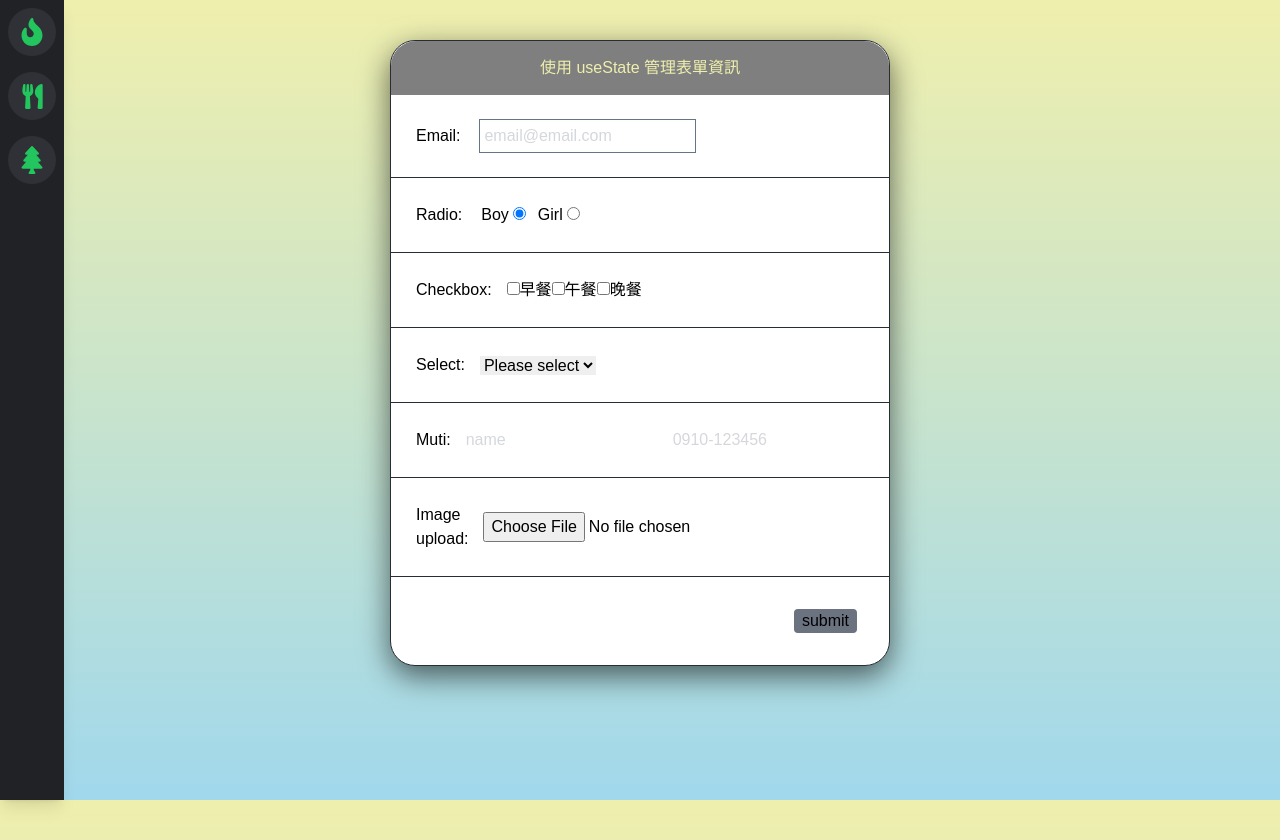
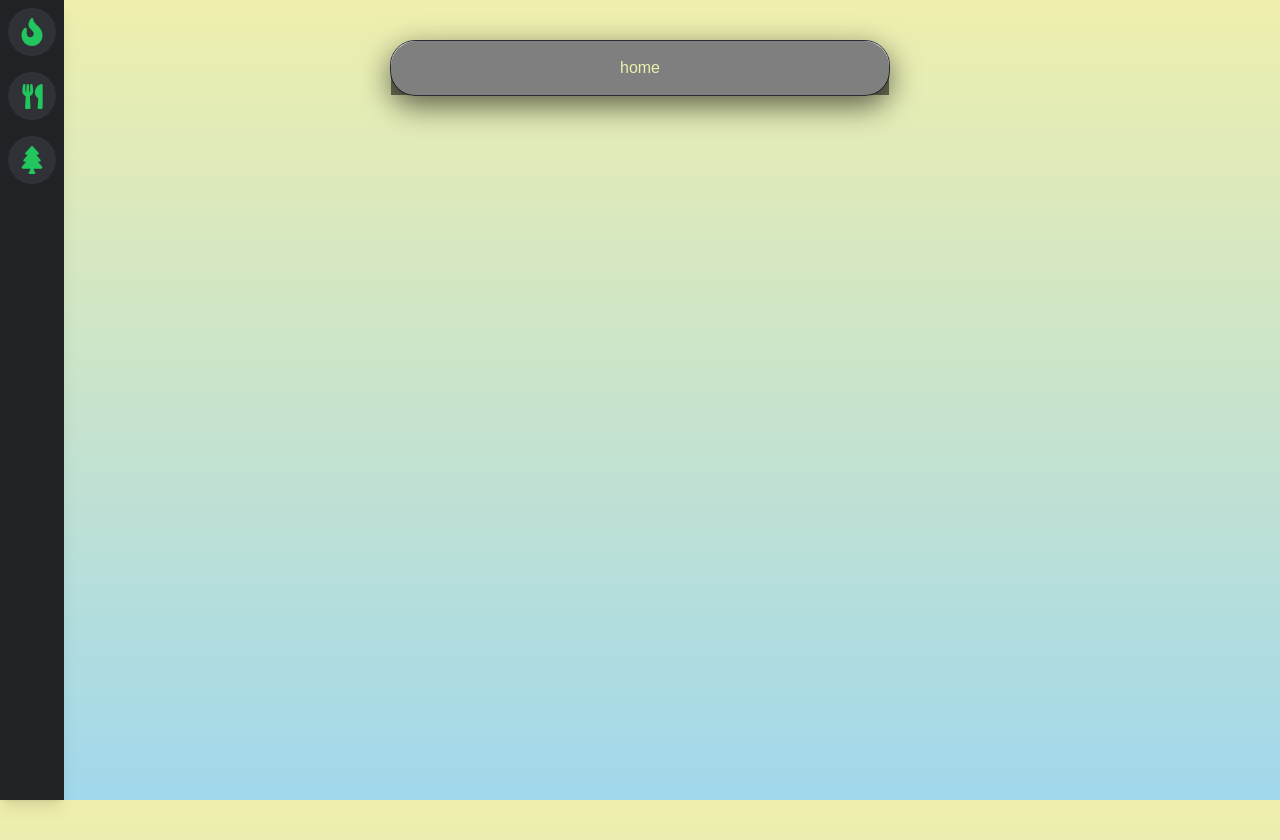
Before and after one commit to VanessaLin9/Practice-Form, a React (Create React App) app: page / in a window 1280 px wide. Built offline with nearby package versions, Linux system fonts and the light colour scheme.

Commit message:
feat: name input validation

```diff
--- a/src/App.js
+++ b/src/App.js
@@ -1,8 +1,9 @@
+import Home from './components/Home';
 import Input from './components/Input';
-import Sec from './components/Sec'
-import SideBar from './components/Sidebar'
-import Show from './components/Show'
-import {HashRouter, Routes, Route, Navigate} from 'react-router-dom'
+import Sec from './components/Sec';
+import SideBar from './components/Sidebar';
+import Show from './components/Show';
+import {HashRouter, Routes, Route, Navigate} from 'react-router-dom';
 
 
 function App() {
@@ -11,7 +12,7 @@ function App() {
     <section className='App'>
       <SideBar/>
       <Routes>
-        <Route path='/' element={<Input />}/>
+        <Route path='/' element={<Home />}/>
         <Route path='/page1' element={<Input />}/>
         <Route path='/page2' element={<Sec />}/>
         <Route path='/page1/show' element={<Show />}/>
--- /dev/null
+++ b/src/components/Home/index.jsx
@@ -0,0 +1,9 @@
+const Home = () => {
+  return (
+    <div className="container">
+      <div className='title'>home</div>
+    </div>
+  )
+}
+
+export default Home;
--- a/src/components/Input/index.jsx
+++ b/src/components/Input/index.jsx
@@ -1,7 +1,7 @@
 import { useState } from 'react';
 // import { Link } from 'react-router-dom'
 import InputMask from 'react-input-mask';
-import { emailValidate, phoneValidate } from '../../helper';
+import { emailValidate, phoneValidate, inputValidate } from '../../helper';
 import { useNavigate } from 'react-router-dom';
 
 const eatSomething = [{label:'早餐', finish:false}, {label:'午餐', finish:false}, {label:'晚餐', finish:false}]
@@ -31,8 +31,9 @@ function atChange(e) {
 
   if (name === 'feed') {
   const index = e.target.dataset.index;
-  const newArr = state.feed.concat()
-  newArr[index].finish = !newArr[index].finish
+  const newArr = state.feed.concat();
+  newArr[index].finish = !newArr[index].finish;
+
   setState((pre) => {
     return {
       ...pre,
@@ -44,6 +45,14 @@ function atChange(e) {
       return {
         ...pre,
         email: value}})
+  } else if (name === 'name'){
+    // 危險符號輸入檢查
+    let validateName = value.replace(inputValidate, '')
+    setState((pre) => {
+      return {
+        ...pre,
+        name: validateName
+      }})
   } else {
      setState((pre) => {
       return {
@@ -54,7 +63,7 @@ function atChange(e) {
 
 // validation
 function atCheckValidation(name, value){
-  // email
+  // email validation
   if(name === 'email'){
     const result = emailValidate.test(value)
     if(!value.trim()){
@@ -77,8 +86,7 @@ function atCheckValidation(name, value){
       }})
     }
   }
-
-  // name
+  // name validation
   if(name === 'name'){
     if(!value.trim()){
       setValidate((pre) => {
@@ -94,7 +102,7 @@ function atCheckValidation(name, value){
       }})
     }
   }
-  // phone
+  // phone validation
   if(name === 'phone'){
     const result = phoneValidate.test(value)
     if(!result){
@@ -111,7 +119,7 @@ function atCheckValidation(name, value){
       }})
     }
   }
-  console.log('validate',validate)
+  // console.log('validate',validate)
   return;
 }
 
@@ -127,7 +135,7 @@ function atFileChange(e){
 
 function onSubmit(e){
   e.preventDefault()
-  // TODO 表單驗證
+  // TODO 表單送出時確認驗證
   if (base64 !== ''){
     const newData = {
       ...state,
--- a/src/components/Sec/index.jsx
+++ b/src/components/Sec/index.jsx
@@ -84,7 +84,6 @@ export default function Sec(){
           </select>
         </div>
 
-{/* TODO react-input-mask */}
         <div className="inputBox">
           <p className="hint">取餐資訊:</p>
           <div className="mutiBox">
--- a/src/components/Sidebar/index.js
+++ b/src/components/Sidebar/index.jsx
@@ -6,8 +6,8 @@ const SideBar = () => {
     <div className="fixed top-0 left-0 h-screen w-16 m-0 flex flex-col bg-gray-900 text-white shadow-lg">
 
       <Link to='/'><SideBarIcon icon={<FaFire size="28"/>}/></Link>
-      <Link to='page2'><SideBarIcon icon={<FaUtensils size="25"/>}/></Link>
-      <Link to='show'><SideBarIcon icon={<FaTree size="28"/>}/></Link>
+      <Link to='page1'><SideBarIcon icon={<FaUtensils size="25"/>}/></Link>
+      <Link to='page2'><SideBarIcon icon={<FaTree size="28"/>}/></Link>
     </div>
   )
 }
--- a/src/helper.js
+++ b/src/helper.js
@@ -1,3 +1,5 @@
 export const emailValidate = /^(([^<>()[\]\\.,;:\s@"]+(\.[^<>()[\]\\.,;:\s@"]+)*)|(".+"))@((\[[0-9]{1,3}\.[0-9]{1,3}\.[0-9]{1,3}\.[0-9]{1,3}\])|(([a-zA-Z\-0-9]+\.)+[a-zA-Z]{2,}))$/;
 
 export const phoneValidate = /^09\d{2}-?\d{3}-?\d{3}$/;
+
+export const inputValidate = /[^\a-\z\A-\Z0-9\u4E00-\u9FA5\ ]/g;
```
